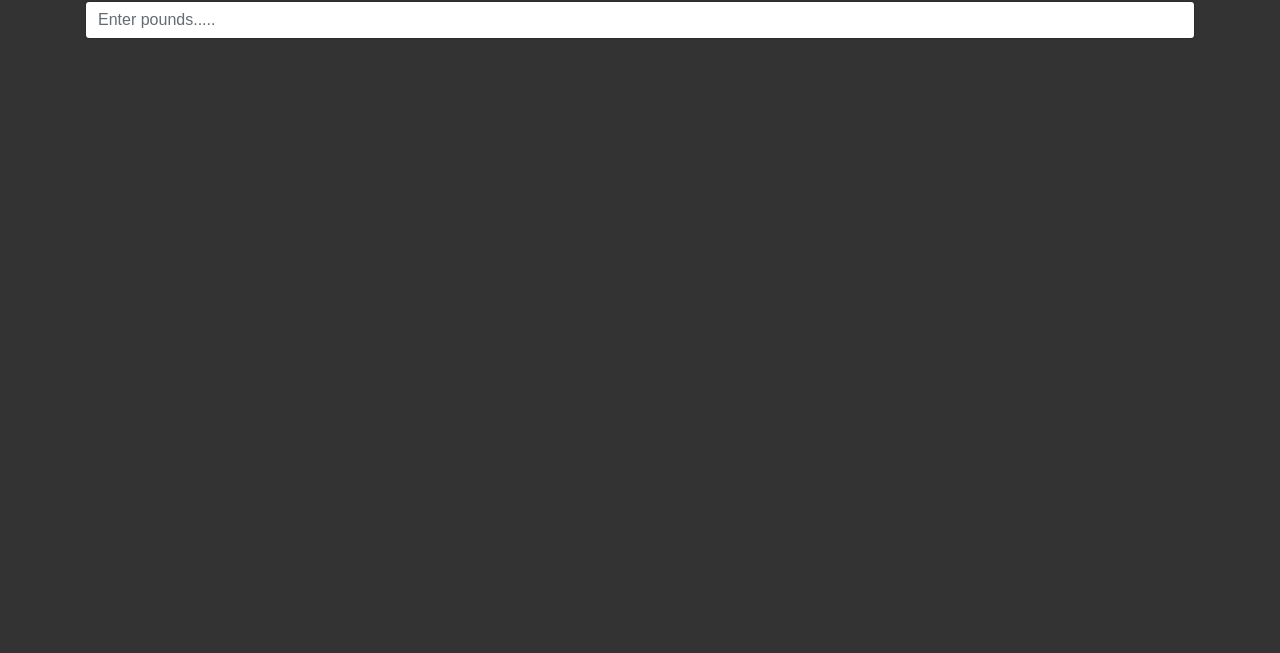
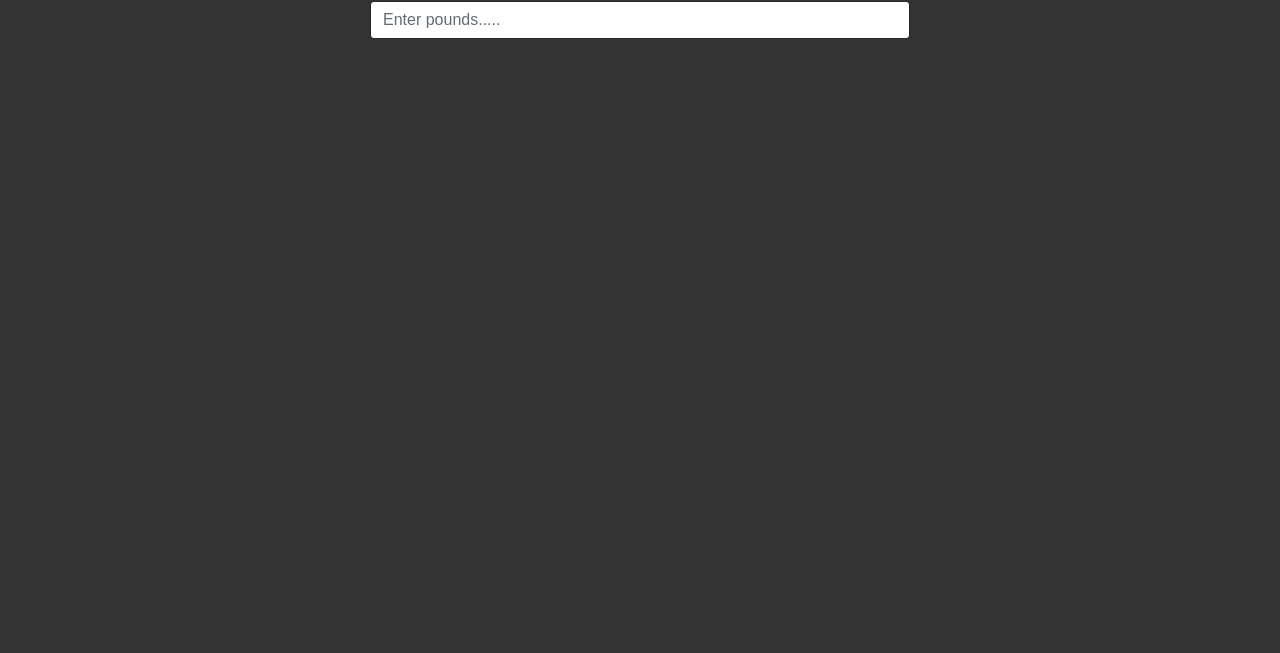
Before and after one commit to girindrag/weight-converter-in-JavaScript, a plain HTML site: page index.html in a window 1280 px wide. Shown: the part 147-800 px from the top of the page. Drawn offline with nearby package versions, Linux system fonts and the light colour scheme.

Commit message:
change in col to set offset class

```diff
--- a/index.html
+++ b/index.html
@@ -19,6 +19,8 @@
 
 <body>
     <div class="container">
+        <div class="row">
+            <div class="col-md-6 offset-md-3">
         <h1 class="display-4  text-center mb-3">Weight Converter</h1>
         <form>
             <div class="form-group">
@@ -48,6 +50,8 @@
                 </div>
             </div>
         </div>
+            </div>
+        </div>
         <script>
             document.getElementById("output").style.visibility = "hidden";
             document.getElementById("lbsInput").addEventListener('input', function (e) {
```
